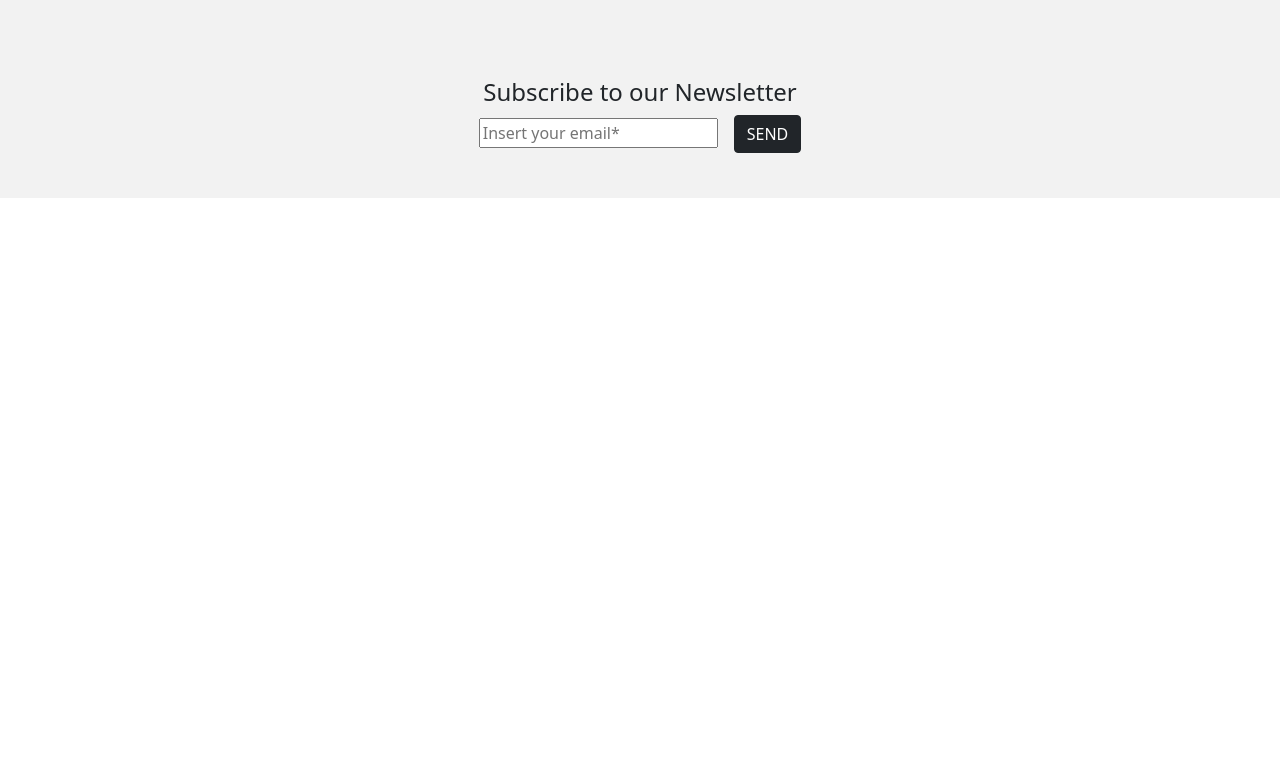
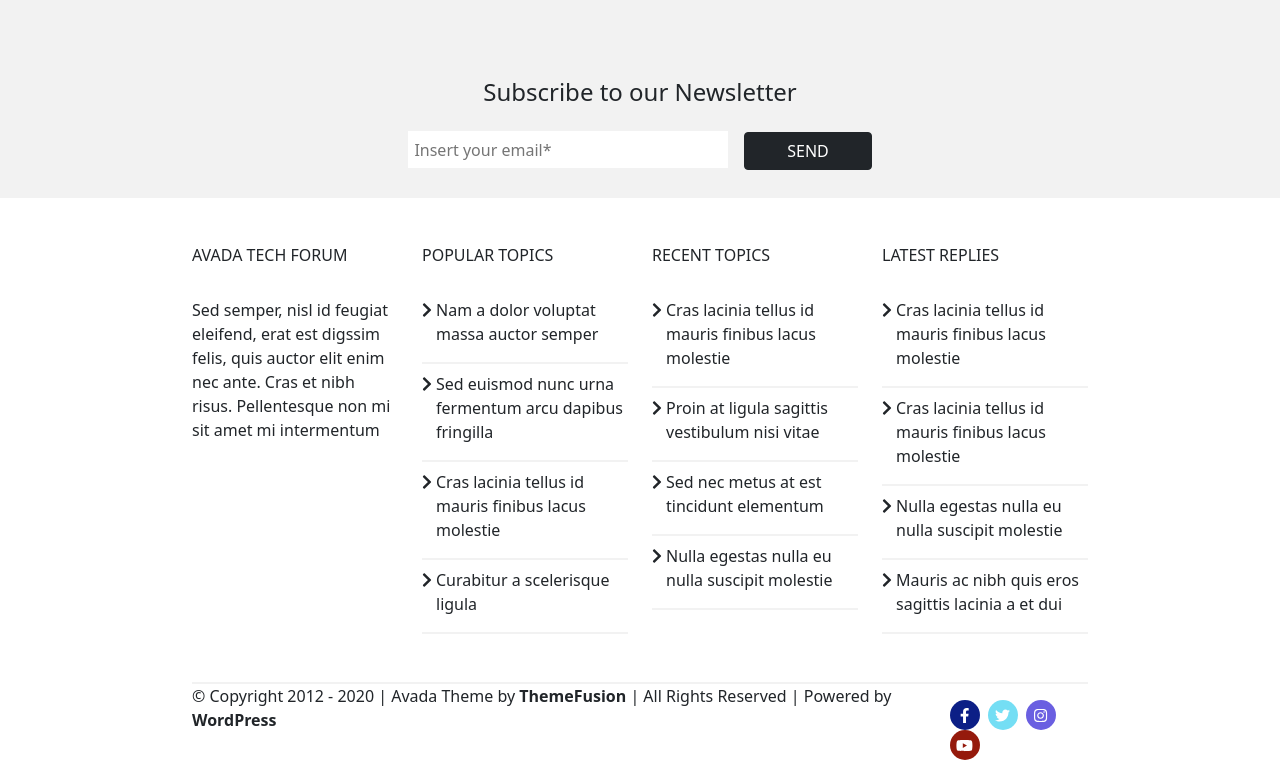
Before and after one commit to Gtp87/proj-html-vuejs, a Vue app: page / in a window 1280 px wide. Shown: the part 4037-4813 px from the top of the page. Before the commit the page ends 4235 px from the top, so only its background shows below. Built offline with nearby package versions, Linux system fonts and the light colour scheme.

Commit message:
working on footer bottom

```diff
--- a/src/assets/scss/partials/_commons.scss
+++ b/src/assets/scss/partials/_commons.scss
@@ -12,3 +12,7 @@ html {
     width: 50%;
     margin: auto;
 }
+
+.w-10 {
+    width: 10%;
+}
--- a/src/assets/scss/partials/_variables.scss
+++ b/src/assets/scss/partials/_variables.scss
@@ -4,3 +4,7 @@ $silverChalice: #f2f2f2;
 $colorSalmon: #fc8c5e;
 $colorWhite: #ffffff;
 $sharkBlack: #1a1b1b;
+$totemPole: #951a0c;
+$royalBlue: #6a5fe1;
+$colorUltramarine: #0c1f86;
+$easternBlue: #27aabe;
--- a/src/components/Footer.vue
+++ b/src/components/Footer.vue
@@ -1,15 +1,91 @@
 <template>
 <footer>
     <div class="container-70">
-        <div class="footer-top">
+        <div class="footer-top mt-5">
             <div class="row row-cols-4">
-                <div class="col"></div>
-                <div class="col"></div>
-                <div class="col"></div>
-                <div class="col"></div>
+                <div class="col">
+                    <h6 class="text-uppercase mb-4">avada tech forum</h6>
+                    <p class="pt-2">Sed semper, nisl id feugiat eleifend, erat est digssim felis, quis auctor elit enim nec ante. Cras et nibh risus. Pellentesque non mi sit amet mi intermentum</p>
+                </div>
+                <div class="col">
+                    <h6 class="text-uppercase mb-4">popular topics</h6>
+                    <div class="link pt-2 d-flex">
+                        <span><i class="fas fa-chevron-right me-1"></i></span><p>Nam a dolor voluptat massa auctor semper</p>
+                    </div>
+                    <div class="link pt-2 d-flex">
+                        <span><i class="fas fa-chevron-right me-1"></i></span><p>Sed euismod nunc urna fermentum arcu dapibus fringilla</p>
+                    </div>
+                    <div class="link pt-2 d-flex">
+                        <span><i class="fas fa-chevron-right me-1"></i></span><p>Cras lacinia tellus id mauris finibus lacus molestie</p>
+                    </div>
+                    <div class="link pt-2 d-flex">
+                        <span><i class="fas fa-chevron-right me-1"></i></span><p>Curabitur a scelerisque ligula</p>
+                    </div>
+                </div>
+                <div class="col">
+                    <h6 class="text-uppercase mb-4">recent topics</h6>
+                    <div class="link pt-2 d-flex">
+                        <span><i class="fas fa-chevron-right me-1"></i></span><p>Cras lacinia tellus id mauris finibus lacus molestie</p>
+                    </div>
+                    <div class="link pt-2 d-flex">
+                        <span><i class="fas fa-chevron-right me-1"></i></span><p>Proin at ligula sagittis vestibulum nisi vitae</p>
+                    </div>
+                    <div class="link pt-2 d-flex">
+                        <span><i class="fas fa-chevron-right me-1"></i></span><p>Sed nec metus at est tincidunt elementum</p>
+                    </div>
+                    <div class="link pt-2 d-flex">
+                        <span><i class="fas fa-chevron-right me-1"></i></span><p>Nulla egestas nulla eu nulla suscipit molestie</p>
+                    </div>
+                </div>
+                <div class="col">
+                    <h6 class="text-uppercase mb-4">latest replies</h6>
+                    <div class="link pt-2 d-flex">
+                        <span><i class="fas fa-chevron-right me-1"></i></span><p>Cras lacinia tellus id mauris finibus lacus molestie</p>
+                    </div>
+                    <div class="link pt-2 d-flex">
+                        <span><i class="fas fa-chevron-right me-1"></i></span><p>Cras lacinia tellus id mauris finibus lacus molestie</p>
+                    </div>
+                    <div class="link pt-2 d-flex">
+                        <span><i class="fas fa-chevron-right me-1"></i></span><p>Nulla egestas nulla eu nulla suscipit molestie</p>
+                    </div>
+                    <div class="link pt-2 d-flex">
+                        <span><i class="fas fa-chevron-right me-1"></i></span><p>Mauris ac nibh quis eros sagittis lacinia a et dui</p>
+                    </div>
+                </div>
             </div>
         </div>
-        <div class="footer-bottom"></div>
+        <div class="footer-bottom mt-5">
+            <div class="col-12 d-flex justify-content-between">
+                <div class="copyright">
+                    &#169; Copyright 2012 - 2020 | Avada Theme by <span class="fw-bold">ThemeFusion</span> | All Rights Reserved | Powered by <span class="fw-bold">WordPress</span>
+                </div>
+                <div class="d-flex align-items-center">
+                    <ul class="list-unstyled list-inline mt-3">
+                        <li class="list-inline-item">
+                            <div class="facebook icon-container text-center">
+                                <i class="fab fa-facebook-f"></i>
+                            </div>
+                        </li>
+                        <li class="list-inline-item">
+                            <div class="twitter icon-container text-center">
+                                <i class="fab fa-twitter"></i>
+                            </div>
+                        </li>
+                        <li class="list-inline-item ">
+                            <div class="instagram icon-container text-center">
+                                <i class="fab fa-instagram"></i>
+                            </div>
+                        </li>
+                        <li class="list-inline-item">
+                            <div class="youtube icon-container text-center">
+                                <i class="fab fa-youtube"></i>
+                            </div>
+                        </li>
+                    </ul>
+                </div>
+
+            </div>
+        </div>
     </div>
 </footer>
 </template>
@@ -22,5 +98,34 @@ export default {
 </script>
 
 <style lang="scss">
+@import "../assets/scss/style.scss";
+@import "../assets/scss/partials/_variables.scss";
+.link {
+    border-bottom: 2px solid $silverChalice;
+}
 
+.footer-bottom {
+    border-top:2px solid $silverChalice;
+    .icon-container {
+        width: 30px;
+        height: 30px;
+        line-height: 30px;
+        font-size: 15px;
+        border-radius: 100%;
+        margin: 0 auto;
+        color: $colorWhite;
+    }
+    .facebook {
+        background-color: $colorUltramarine;
+    }
+    .twitter {
+        background-color: $headerBgColor;
+    }
+    .instagram {
+        background-color: $royalBlue;
+    }
+    .youtube {
+        background-color: $totemPole;
+    }
+}
 </style>
--- a/src/components/Main.vue
+++ b/src/components/Main.vue
@@ -236,9 +236,9 @@
     <div class="subscribe">
         <div class="text-center">
             <h4>Subscribe to our Newsletter</h4>
-            <div class="search-container">
-                    <input placeholder="Insert your email*" type="text">
-                    <button class="btn btn-dark ms-3" type="submit">SEND</button>
+            <div class="search-container w-100 mt-4">
+                    <input class="w-25" placeholder="Insert your email*" type="text">
+                    <button class="btn btn-dark ms-3 w-10" type="submit">SEND</button>
                 </div>
         </div>
     </div>
@@ -397,5 +397,10 @@ export default {
     background-color: $silverChalice;
     height: 200px;
     padding: 5em 0;
+    input {
+        padding: 0.4em;
+        outline: none;
+        border: none;
+    }
 }
 </style>
```
